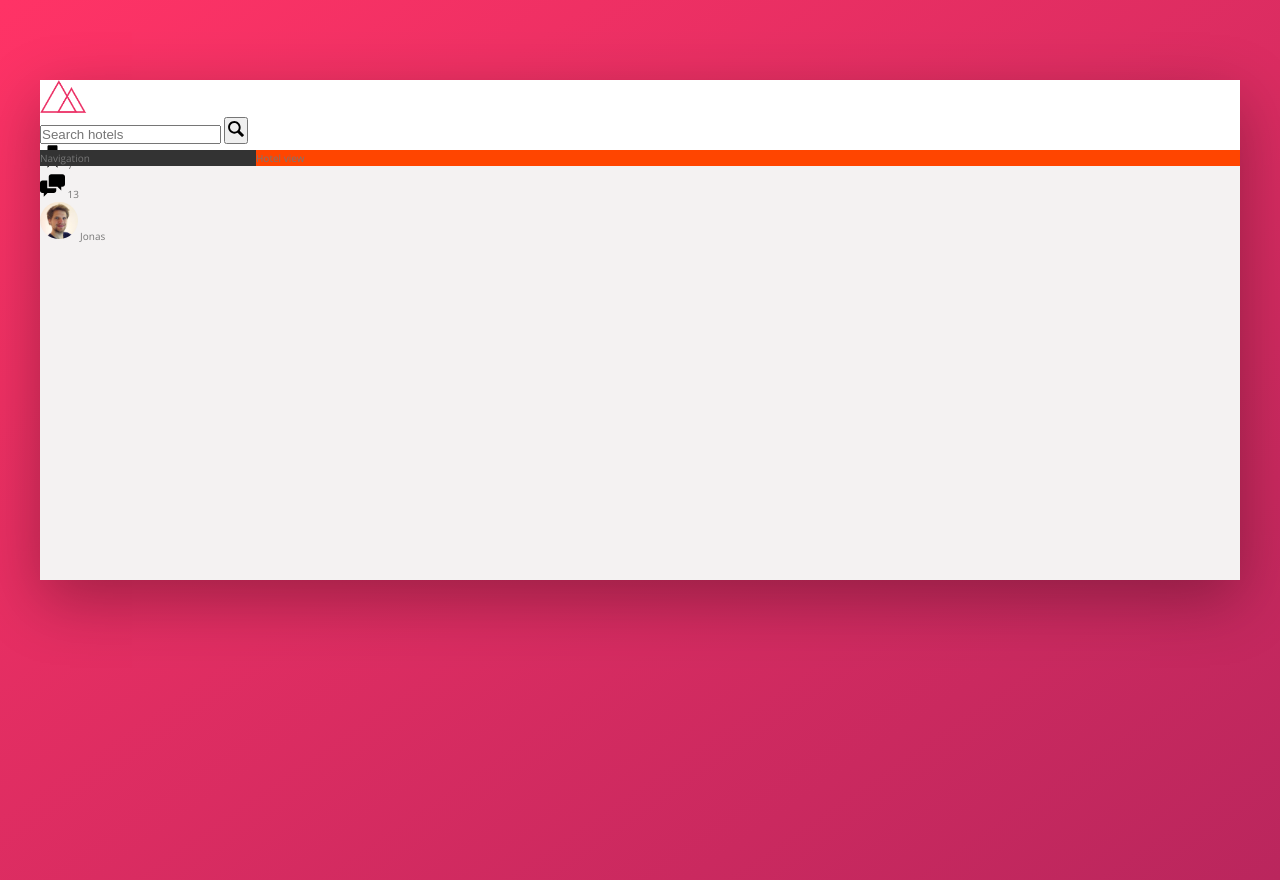
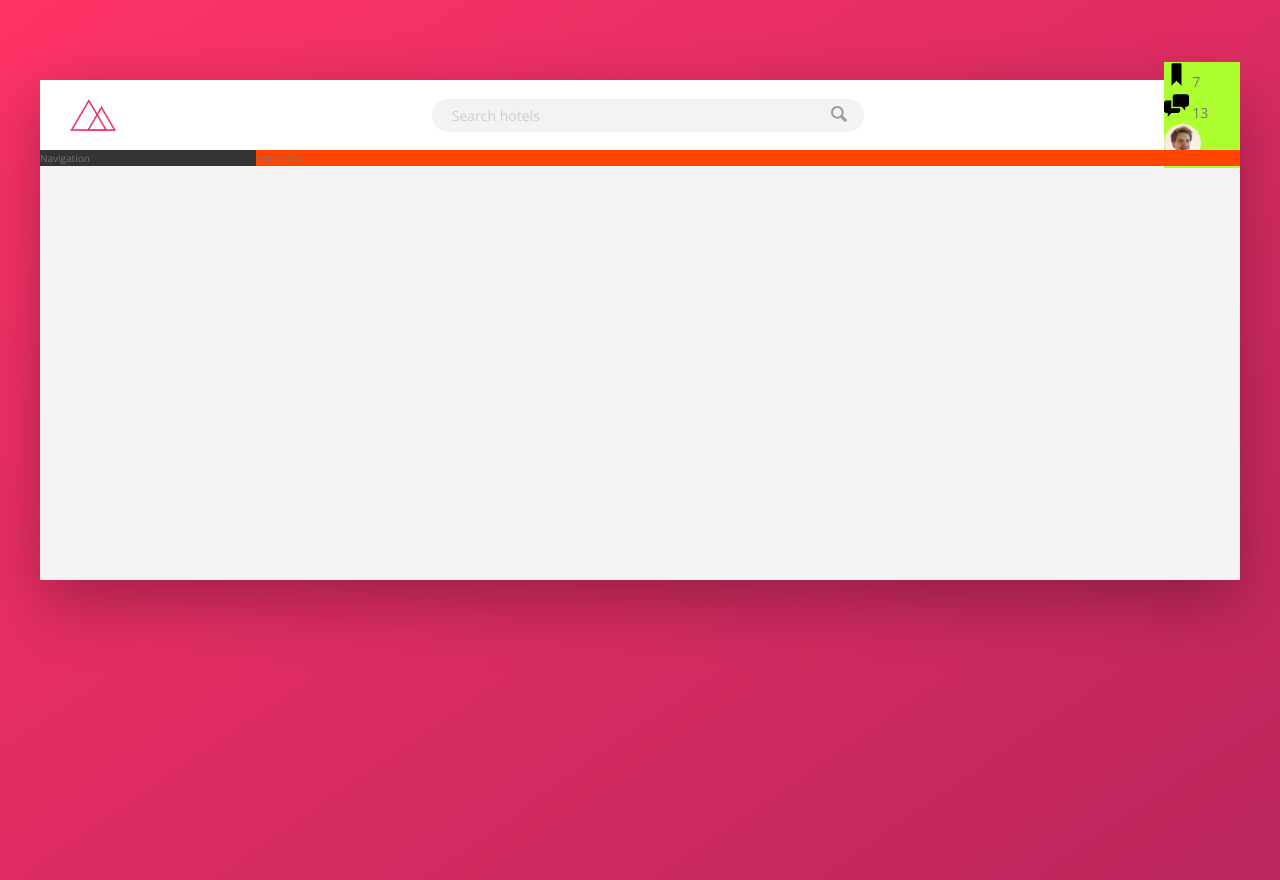
Before and after one commit to nerdtransmitter/trillo, a website: page index.html in a window 1280 px wide. Drawn offline with nearby package versions, Linux system fonts and the light colour scheme.

Commit message:
navigation layout and search bar styling and animation

```diff
--- a/index.html
+++ b/index.html
@@ -15,9 +15,9 @@
           <header class="header">
             <img src="img/logo.png" alt="trillo logo" class="logo">
 
-            <form action="#" class="'search">
-              <input type="text" class="'search__input" placeholder="Search hotels">
-              <button class="seach__button">
+            <form action="#" class="search">
+              <input type="text" class="search__input" placeholder="Search hotels">
+              <button class="search__button">
                 <svg class="search__icon">
                   <use href="img/sprite.svg#icon-magnifying-glass"></use>
                 </svg>
--- a/sass/_components.scss
+++ b/sass/_components.scss
@@ -2,28 +2,70 @@
 // LOGO
 .logo {
   height: 3.25rem;
+  margin-left: 3rem;
 }
 
 ///////////////////////////////////////////////
 // SEARCH
 .search {
+  flex: 0 0 40%;
+  display: flex;
+  align-items: center;
+  justify-content: center;
+
   &__input {
+    font-family: inherit;
+    font-size: inherit;
+    background-color: var(--color-grey-light-2);
+    color: inherit;
+    border: none;
+    padding: .7rem 2rem;
+    border-radius: 100px;
+    width: 90%;
+    transition: .3s;
+    margin-right: -3.5rem; //place the search button on top of search bar
 
+    &:focus {
+      outline: none;
+      width: 100%;
+      background-color: var(--color-grey-light-3);
+    }
+
+    &::placeholder {
+      font-weight: 100;
+      color: var(--color-grey-light-4);
+    }
+  }
+
+  &__input:focus + &__button {
+    background-color: var(--color-grey-light-3);
   }
 
   &__button {
+    border: none;
+    background-color: var(--color-grey-light-2);
+
+    &:focus {
+      outline: none;
+    }
+
+    &:active {
+      transform: translateY(2px);
+    }
 
   }
 
   &__icon {
     height: 2rem;
     width: 2rem;
+    fill: var(--color-grey-dark-3);
   }
 }
 
 ///////////////////////////////////////////////
 // USER NAVIGATION
 .user-nav {
+  background-color: greenyellow;
   &__icon-box {
 
   }
--- a/sass/_layout.scss
+++ b/sass/_layout.scss
@@ -8,9 +8,14 @@
 }
 
 .header {
+  font-size: 1.4rem;
   height: 7rem;
   background-color: #fff;
   border-bottom: var(--color-grey-light-1);
+
+  display: flex;
+  justify-content: space-between;
+  align-items: center;
 }
 
 .content {
```
Also changed, not shown: sass/main.css, 1 other file.
